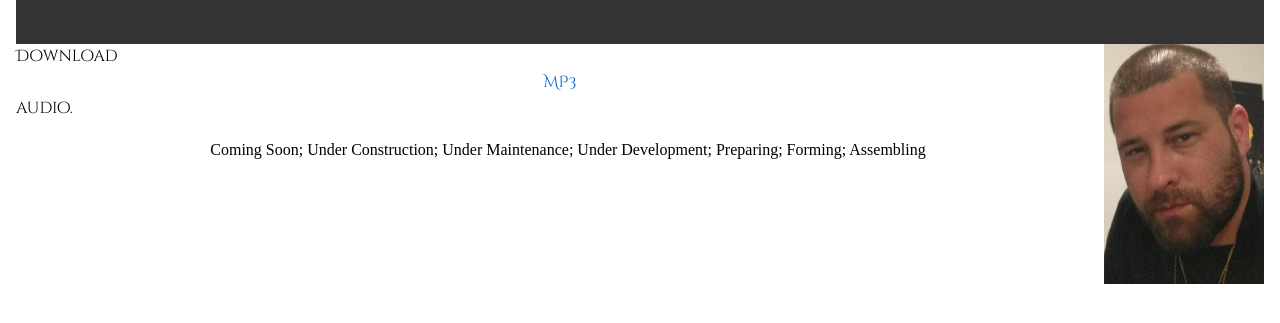
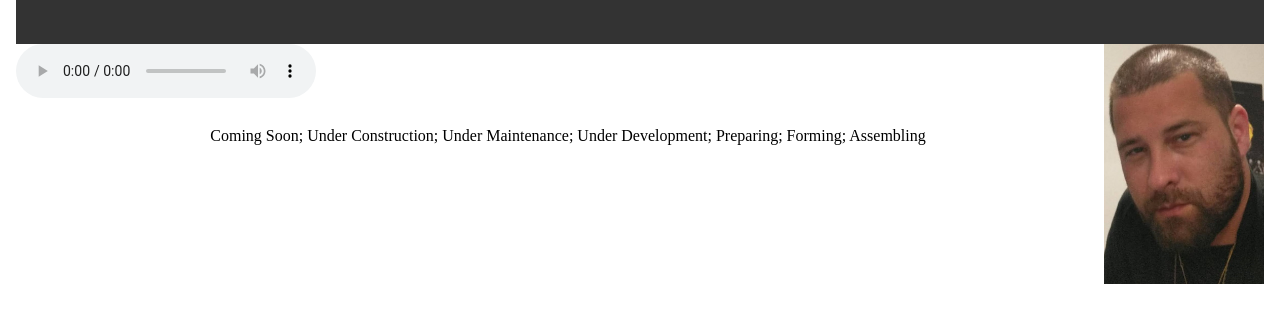
Before and after one commit to SeanJ-Source/myWebsite, a plain HTML site: page about.html in a window 1280 px wide. Shown: the part 193-516 px from the top of the page. Drawn offline with Linux system fonts and the light colour scheme; a web font is replaced by a local one.

Commit message:
Update about.html

```diff
--- a/about.html
+++ b/about.html
@@ -32,13 +32,13 @@
     </div>
 
 
-   <notanaudio controls>
+   <audio controls>
       <source src="Untitled 4.wav" type="audio/mpeg" />
-   </notanaudio>
-      <notanaudio>
+   </audio>
+      <audio>
         Download <a href="Untitled 4.wav" download="myAudio.mp3">MP3</a> audio.
 
-    </notanaudio>
+    </audio>
 
 
 
```
